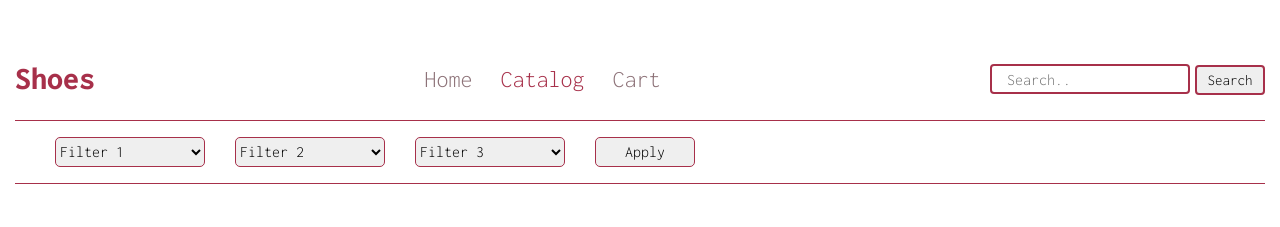
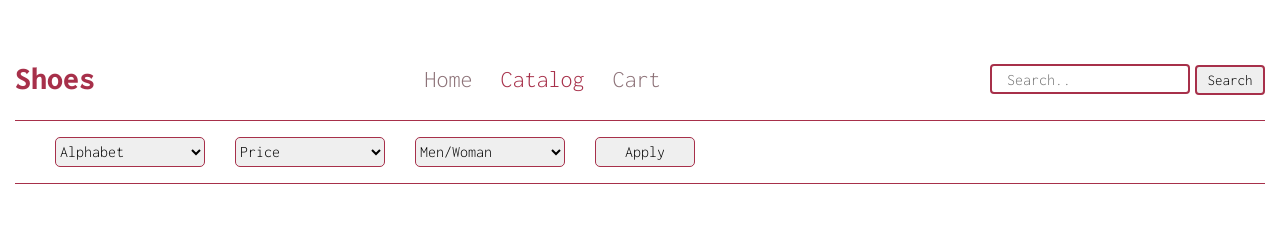
Before and after one commit to Vladimirdemort/WebUiClub3-react-task-1, a React (Create React App) app: page /catalog in a window 1280 px wide. Shown: the top 227 px of the page. Built offline with nearby package versions, Linux system fonts and the light colour scheme.

Commit message:
filter started

```diff
--- a/src/components/FilterPanel/FilterPanel.jsx
+++ b/src/components/FilterPanel/FilterPanel.jsx
@@ -1,23 +1,23 @@
-import Section from 'components/Section/Section';
+import alphabet from 'shortid/lib/alphabet';
 import s from './FilterPanel.module.css';
 
-export default function FilterPanel() {
+export default function FilterPanel({ alphabet, price, sex }) {
   return (
     <form className={s.filter__form} action="">
-      <select className={s.filter__select}>
-        <option value="value1">Filter 1</option>
-        <option value="value2">value 2</option>
-        <option value="value3">value 3</option>
+      <select onChange={alphabet} className={s.filter__select}>
+        <option value="default">Alphabet</option>
+        <option value="alpha">A-Z</option>
+        <option value="zero">Z-A</option>
+      </select>
+      <select onChange={price} className={s.filter__select}>
+        <option value="default">Price</option>
+        <option value="lowest">Lowest price</option>
+        <option value="highest">Highest price</option>
       </select>
       <select className={s.filter__select}>
-        <option value="value1">Filter 2</option>
-        <option value="value2">value 2</option>
-        <option value="value3">value 3</option>
-      </select>
-      <select className={s.filter__select}>
-        <option value="value1">Filter 3</option>
-        <option value="value2">value 2</option>
-        <option value="value3">value 3</option>
+        <option value="default">Men/Woman</option>
+        <option value="men">Men</option>
+        <option value="women">Women</option>
       </select>
       <button className={s.filter__button} type="submit">
         Apply
--- a/src/components/Products/Products.jsx
+++ b/src/components/Products/Products.jsx
@@ -1,27 +1,27 @@
 import Section from '../Section/Section';
 import s from './Products.module.css';
-import data from './Data';
+
 import Itemcard from './Itemcard';
 
- const Products = () => {
-
-    return (
+const Products = ({ data }) => {
+  console.log(data);
+  return (
     <Section>
-        <div className ={s.Products__catalog}>
-            {data.productItems.map((item, index) => {
-                return(
-                    <Itemcard
-                    img = {item.image}
-                    title = {item.title}
-                    description = {item.description}
-                    price = {item.price}
-                    key = {index} />
-                )
-            })}
-        </div>
+      <div className={s.Products__catalog}>
+        {data.map((item, index) => {
+          return (
+            <Itemcard
+              img={item.image}
+              title={item.title}
+              description={item.description}
+              price={item.price}
+              key={item.id}
+            />
+          );
+        })}
+      </div>
     </Section>
-    );
+  );
 };
 
-
 export default Products;
--- a/src/pages/CatalogPage.jsx
+++ b/src/pages/CatalogPage.jsx
@@ -1,11 +1,62 @@
+import React, { useState, useEffect } from 'react';
+
 import FilterPanel from 'components/FilterPanel/FilterPanel';
 import Products from 'components/Products/Products';
+import data from 'components/Products/Data';
+
 export default function CatalogPage() {
+  const [productItems, setProductItem] = useState(data.productItems);
 
+  const alphabet = e => {
+    const selectName = e.target.value;
+
+    switch (selectName) {
+      case 'alpha':
+        setProductItem(
+          productItems.sort((a, b) => a.title.localeCompare(b.title)),
+        );
+
+        break;
+      case 'zero':
+        setProductItem(
+          productItems.sort((a, b) => b.title.localeCompare(a.title)),
+          console.log(productItems),
+        );
+        break;
+
+      default:
+        setProductItem(data.productItems);
+        break;
+    }
+  };
+
+  const price = e => {
+    const selectPrice = e.target.value;
+
+    switch (selectPrice) {
+      case 'lowest':
+        setProductItem(productItems.sort((a, b) => a.price - b.price));
+
+        break;
+      case 'highest':
+        setProductItem(
+          productItems.sort((a, b) => b.price - a.price),
+          console.log(productItems),
+        );
+        break;
+
+      default:
+        setProductItem(data.productItems);
+        break;
+    }
+  };
+  useEffect(() => {
+    console.log(productItems);
+  }, [alphabet]);
   return (
     <div>
-      <FilterPanel />
-      <Products />
+      <FilterPanel alphabet={alphabet} price={price} />
+      <Products data={productItems} />
     </div>
   );
 }
```
